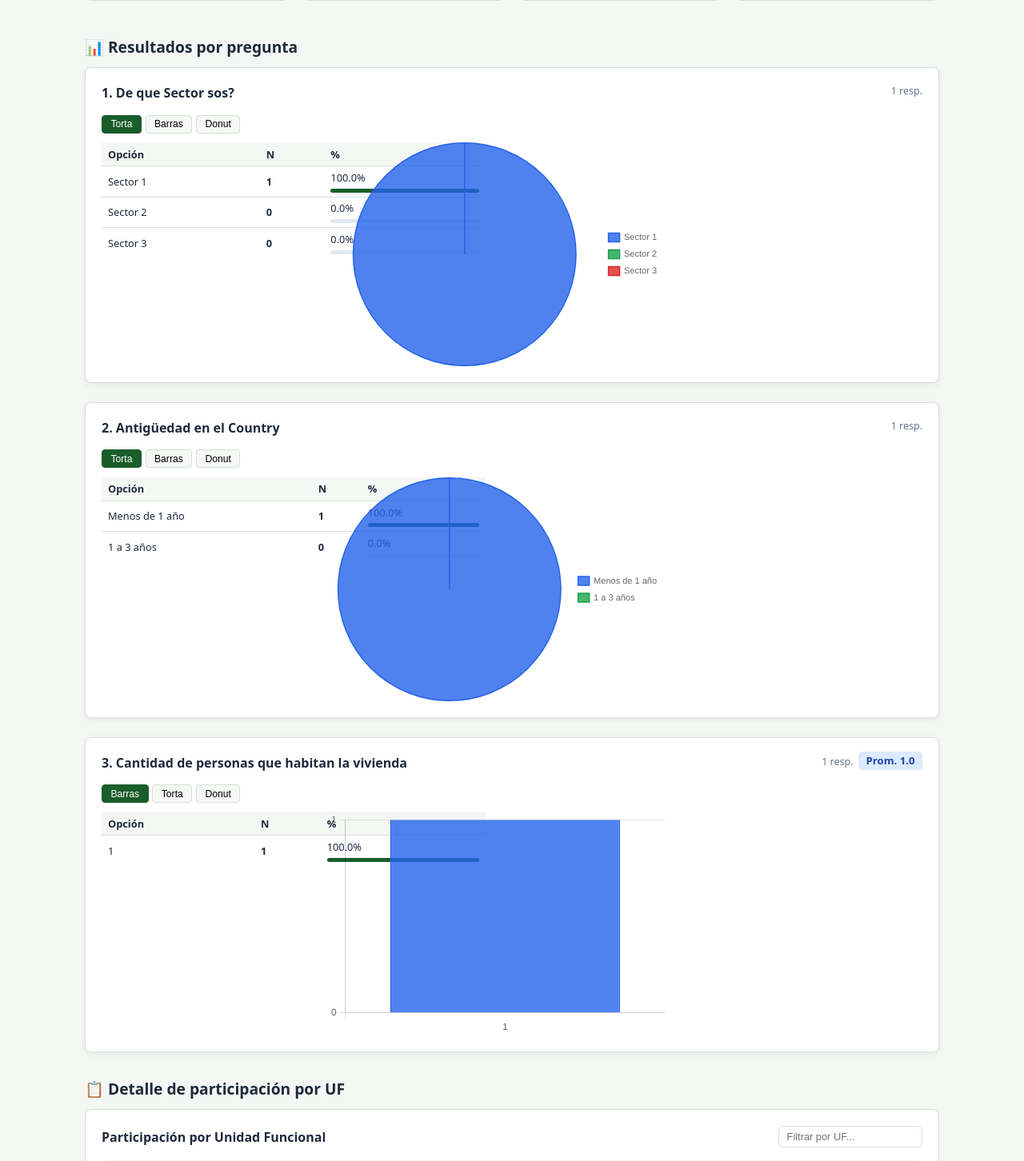
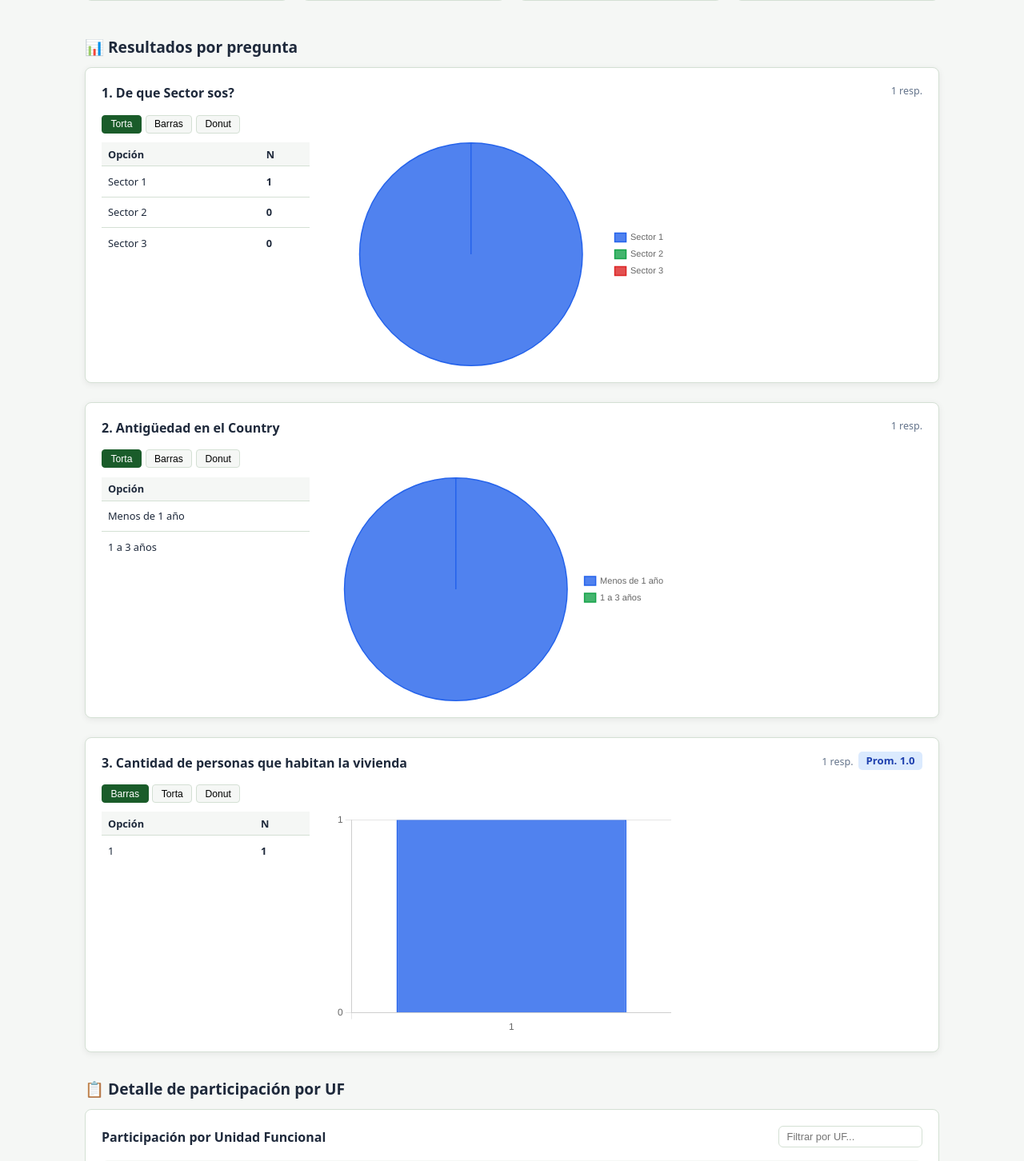
Before and after one commit to insuagm240815/encuesta, a Flask app: page /admin/survey/1/results in a window 1280 px wide. Shown: the part 261-1713 px from the top of the page at 80% size. Run offline with Flask 3, Linux system fonts and the light colour scheme; a user stored in the database is signed in; data comes from the database, SQL or seed files in the repository.

Commit message:
layout fijo grid 260px+440px para tabla y grafico

```diff
--- a/templates/admin/survey_results.html
+++ b/templates/admin/survey_results.html
@@ -20,10 +20,10 @@
   .q-card-header { display:flex; justify-content:space-between; align-items:flex-start; gap:.75rem; flex-wrap:wrap; margin-bottom:1rem; }
   .q-title  { font-weight:600; font-size:.95rem; flex:1; line-height:1.4; }
   .q-meta   { font-size:.78rem; color:var(--text-muted); white-space:nowrap; }
-  .q-layout { display:flex; gap:1.5rem; align-items:flex-start; flex-wrap:wrap; }
-  .q-table-side { flex:0 0 260px; min-width:0; }
-  .q-chart-side { flex:1; min-width:300px; max-width:500px; }
-  @media(max-width:700px){ .q-table-side, .q-chart-side { flex:none; width:100%; max-width:100%; } }
+  .q-layout { display:grid; grid-template-columns:260px 440px; gap:2rem; align-items:start; }
+  .q-table-side { overflow:hidden; }
+  .q-chart-side { overflow:hidden; }
+  @media(max-width:800px){ .q-layout{ grid-template-columns:1fr; } }
 
   /* toggle */
   .ct-toggle { display:flex; gap:.3rem; margin-bottom:.7rem; }
```
